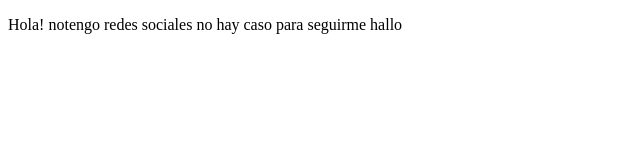
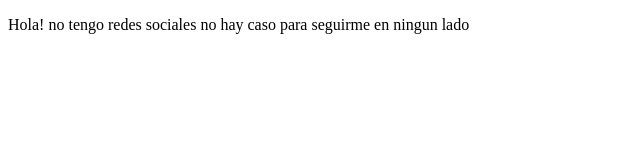
Before and after one commit to dievelopyeah/proyectoDemoCursoPrework, a plain HTML site: page index.html in a window 1280 px wide. Shown: the full height of the page, 0-640 px from the left. Drawn offline with Linux system fonts and the light colour scheme.

Commit message:
cualquier cosa

```diff
--- a/index.html
+++ b/index.html
@@ -8,7 +8,7 @@
 </head>
 <body>
     <p>
-        Hola! notengo redes sociales no hay caso para seguirme hallo
+        Hola! no tengo redes sociales no hay caso para seguirme en ningun lado
     </p>
 </body>
 </html>
```
